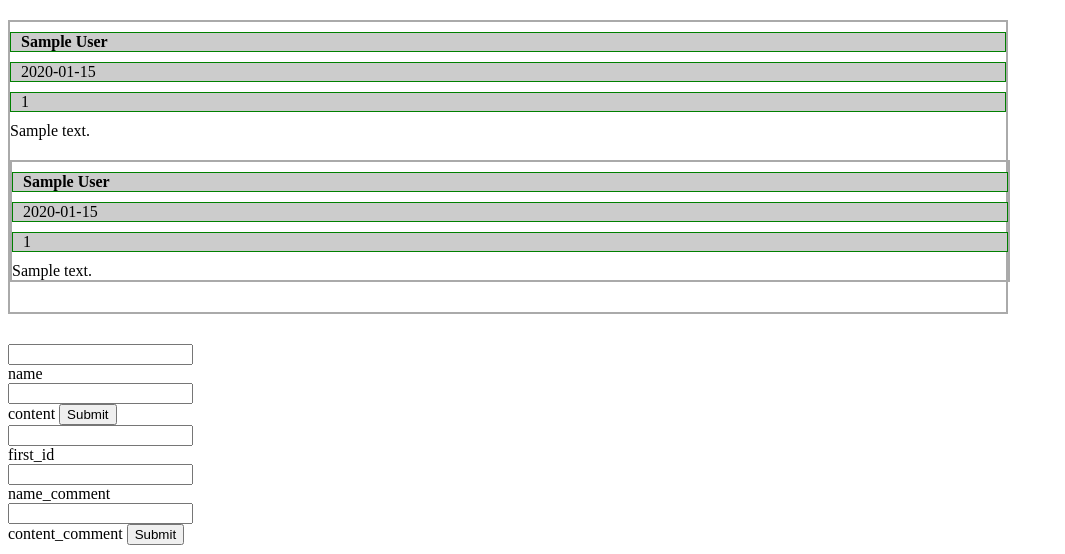
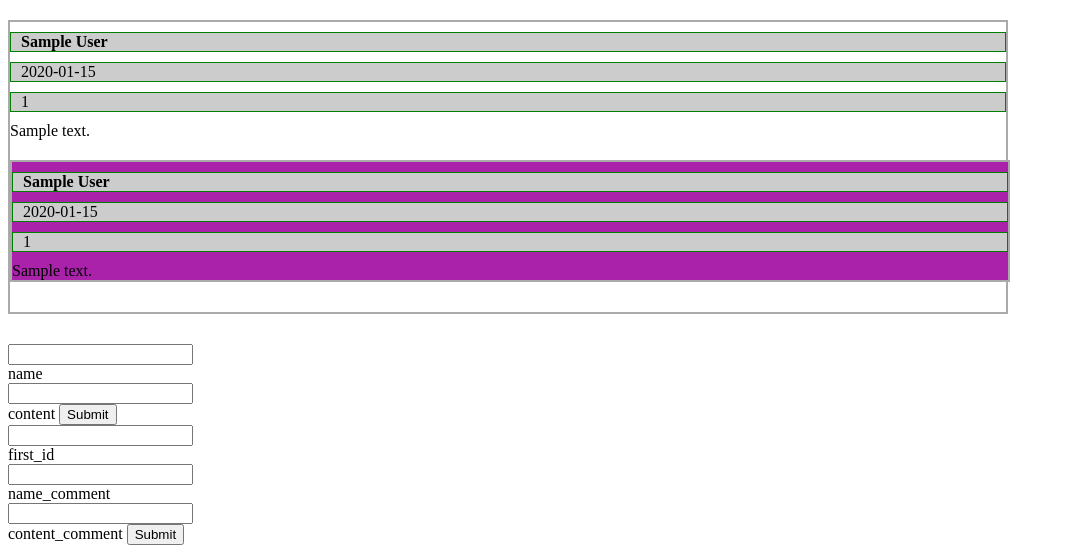
Before and after one commit to Alexwell/Board, a Flask app: page / in a window 1280 px wide. Shown: the top 554 px of the page, without its empty margins (0-1065 px from the left). Run offline with Flask 2, Linux system fonts and the light colour scheme; tables that the repository leaves empty hold one stand-in row (values such as "Sample post").

Commit message:
Comments to posts added

```diff
--- a/src/app.py
+++ b/src/app.py
@@ -17,7 +17,12 @@ def index():
     if request.method == 'GET':
         from models import Book, Comments
         posts = Book.query.all()
+
         comments = Comments.query.all()
+
+        # for com in comments:
+        #     first_id = com.first_id
+            # user = Book.query.filter_by(id=first_id.first())
 
         return render_template('home.html', posts=posts,
                                comments=comments), 200
--- a/src/templates/home.html
+++ b/src/templates/home.html
@@ -9,10 +9,14 @@
             width: 1000px;
         }
 
-        .container {
+        .container, .container-comment {
             border: 2px solid #aaa;
             margin-top: 20px;
             margin-bottom: 30px;
+        }
+
+        .container-comment{
+            background-color: #a2a;
         }
 
         .title, .date, .id {
@@ -41,7 +45,7 @@
             <div class="content">{{ item.text }}</div>
             <div class="posts">
              {% for comment in comments %}
-        <div class="container">
+        <div class="container-comment">
             <p class="title">{{ comment.author_comment }}</p>
             <p class="date">{{ comment.date_created_comment }}</p>
             <p class="id">{{ comment.id }}</p>
```
